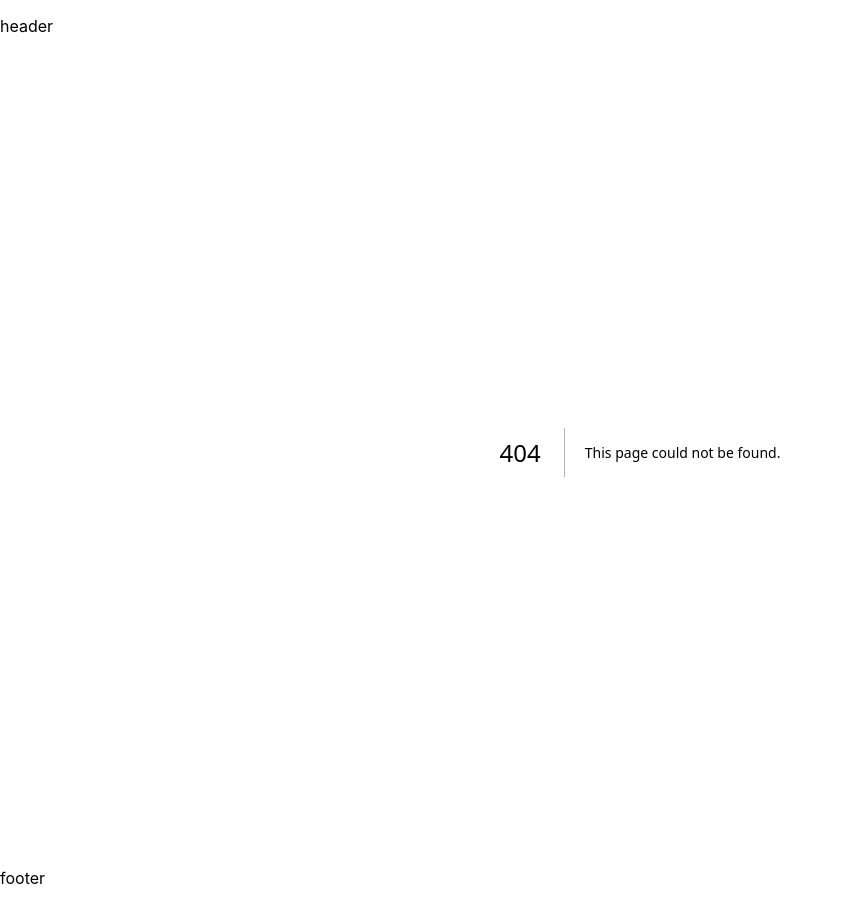
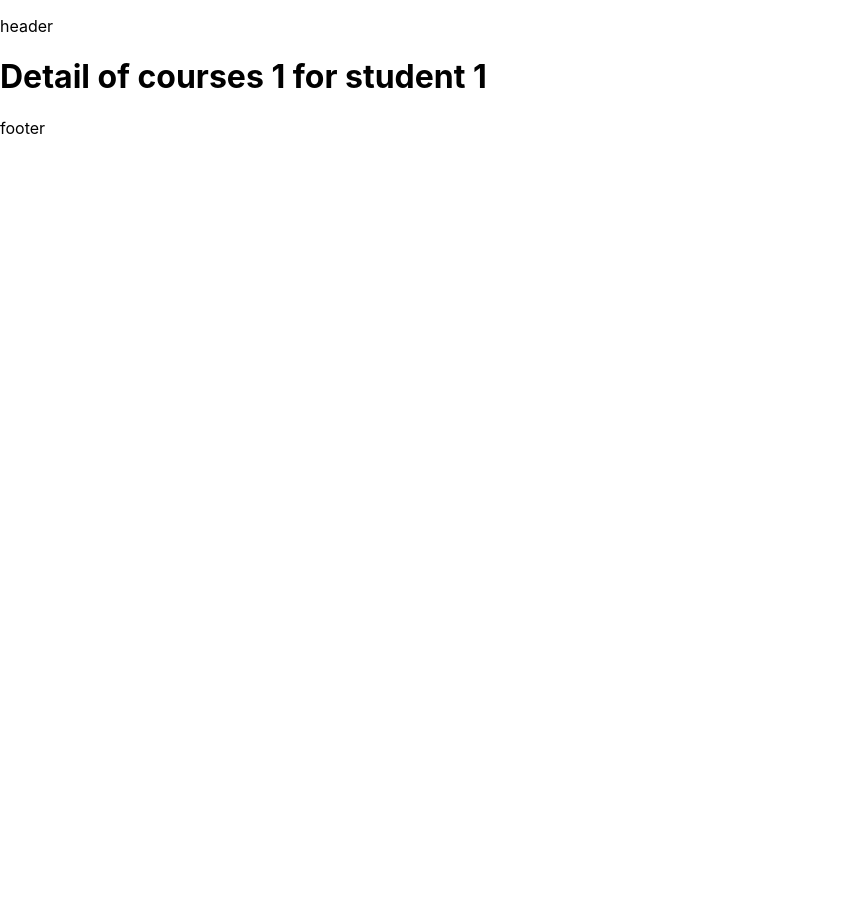
Before and after one commit to amincxo/next-app-new, a Next.js app: page /students/1/courses/1 in a window 1280 px wide. Before the commit this address had no page. Shown: the whole page, without its empty margins (0-843 px from the left). After the commit the page ends 800 px from the top, so only its background shows below. Built offline with nearby package versions, Linux system fonts and the light colour scheme.

Commit message:
add nested daynamic route

```diff
--- /dev/null
+++ b/pages/students/[studentId]/courses/[courseId].js
@@ -0,0 +1,12 @@
+import { useRouter } from "next/router";
+
+function courses() {
+    const router = useRouter();
+    console.log(router)
+    const { studentId , courseId} = router.query;
+  return (
+    <h1>Detail of courses {courseId} for student {studentId}</h1>
+  )
+}
+
+export default courses
```
Also changed, not shown: pages/students/[studentId]/courses/index.js (added, +8 -0 lines), pages/students/[studentId]/index.js (added, +8 -0 lines), pages/students/index.js (added, +9 -0 lines).
